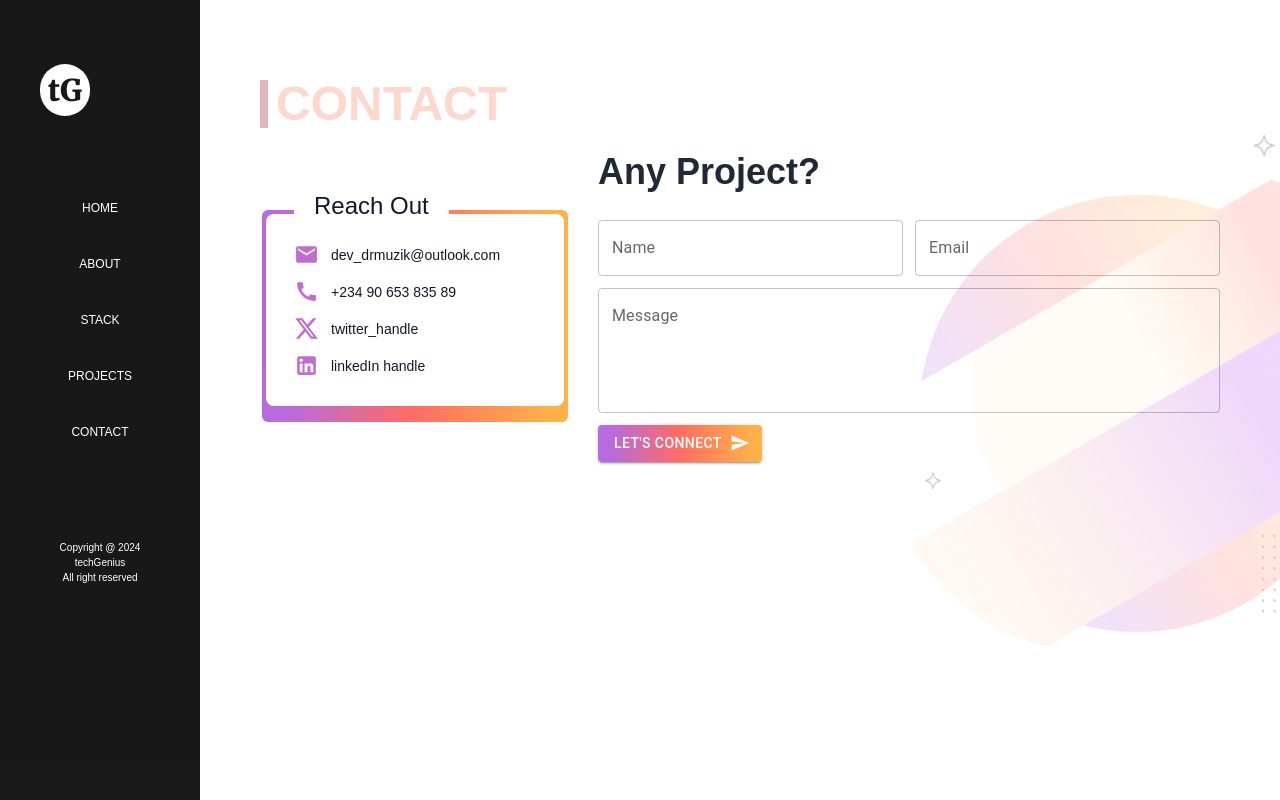
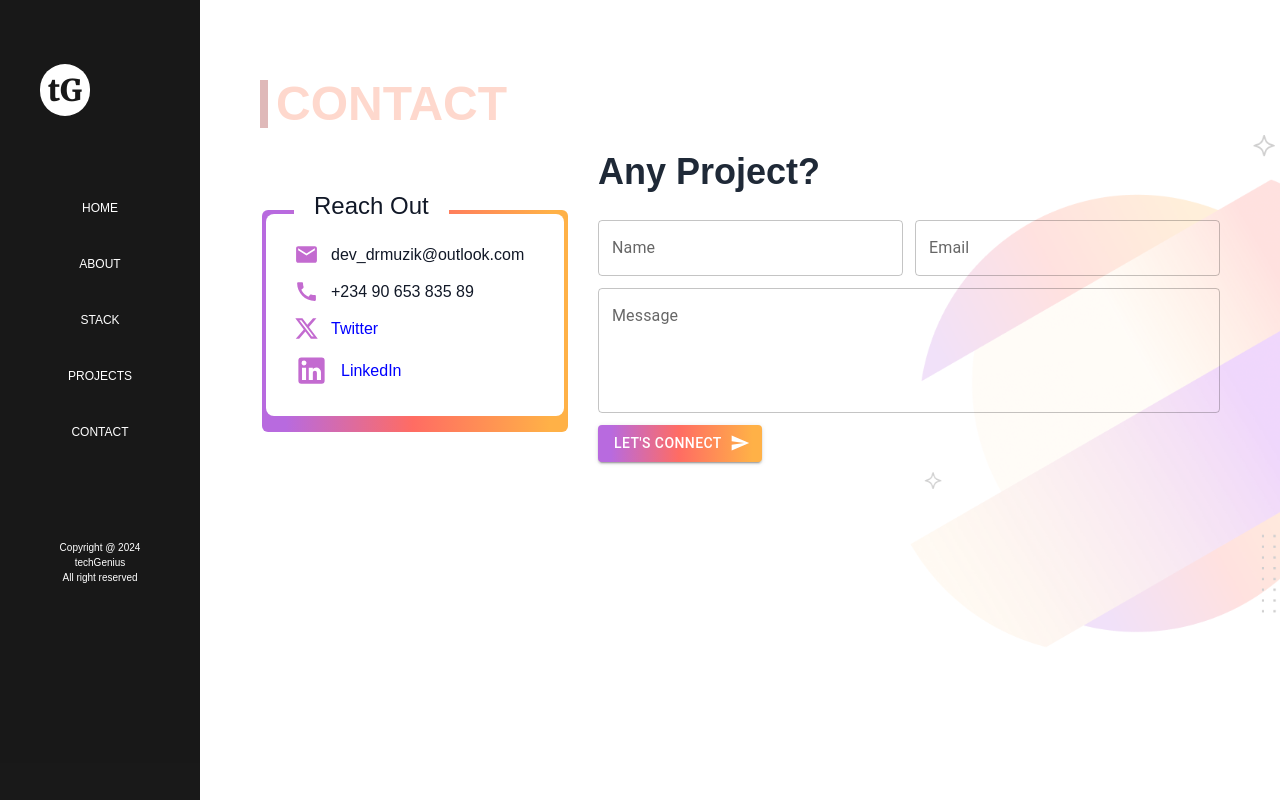
Before and after one commit to dr-muzik/my-portfolio, a Next.js app: page /dashboard/contact in a window 1280 px wide. Built offline with nearby package versions, Linux system fonts and the light colour scheme.

Commit message:
feat: added footer

```diff
--- a/app/dashboard/contact/page.tsx
+++ b/app/dashboard/contact/page.tsx
@@ -21,22 +21,27 @@ export default function Contact() {
 						<div className="absolute -top-[20px]">
 							<h2 className="text-2xl font-medium z-50  bg-white w-max px-5">Reach Out</h2>
 						</div>
-						<p className="flex gap-3 items-center text-sm ">
+						<p className="flex gap-3 items-center text-base ">
 							<EmailIcon sx={{ fontSize: 25, color: '#c36bd0' }} /> dev_drmuzik@outlook.com
 						</p>
-						<p className="flex gap-3 items-center text-sm">
+						<p className="flex gap-3 items-center text-base">
 							<CallIcon sx={{ fontSize: 25, color: '#c36bd0' }} /> +234 90 653 835 89
 						</p>
 						{/* <p>
 						<CallIcon sx={{ fontSize: 25 }} /> +234 81 243 854 83
 					</p> */}
-						<p className="flex gap-3 items-center text-sm">
-							<XIcon sx={{ fontSize: 25, color: '#c36bd0' }} /> twitter_handle
+						<p className="flex gap-3 items-center text-base">
+							<XIcon sx={{ fontSize: 25, color: '#c36bd0' }} />{' '}
+							<a href="" style={{ color: 'blue' }}>
+								Twitter
+							</a>
 						</p>
-						<p className="flex gap-3 items-center text-sm">
+						<p className="flex gap-3 items-center text-base">
 							{' '}
-							<LinkedInIcon sx={{ fontSize: 25, color: '#c36bd0' }} />
-							linkedIn handle
+							<LinkedInIcon sx={{ fontSize: 35, color: '#c36bd0' }} />
+							<a style={{ color: 'blue' }} href="">
+								LinkedIn
+							</a>
 						</p>
 					</div>
 				</div>
--- a/app/dashboard/layout.tsx
+++ b/app/dashboard/layout.tsx
@@ -253,6 +253,10 @@ export default function DashboardLayout({ children }: { children: ReactNode }) {
 				<Skills />
 				<Projects />
 				<Contact />
+				<footer className="text-base bg-black text-white  mt-8 p-5 py-8 text-center md[w-]:none">
+					Copyright @ 2024 <br />
+					techGenius <br /> All rights reserved
+				</footer>
 			</div>
 		</>
 	);
--- a/app/dashboard/page.tsx
+++ b/app/dashboard/page.tsx
@@ -13,7 +13,7 @@ export default function DashboardHome() {
 			id="home"
 			className="md:mt-20 h-screen md:h-auto pb-12 md:pb-0 ps-8 md:ps-0 md:pt-0 hero pt-48  gap-5 lg:flex-row  lg:mt-8 relative md:z-40 px-3 mb-0"
 		>
-			<div className="flex items-center justify-center border-4   pt-10 w-full xl:ml-16">
+			<div className="flex items-center justify-center pt-10 w-full xl:ml-16">
 				<div className="lg:flex-1 relative   w-max lg:w-full h-min z-40">
 					<Image
 						className="absolute top-0 opacity-40 -z-10"
```
